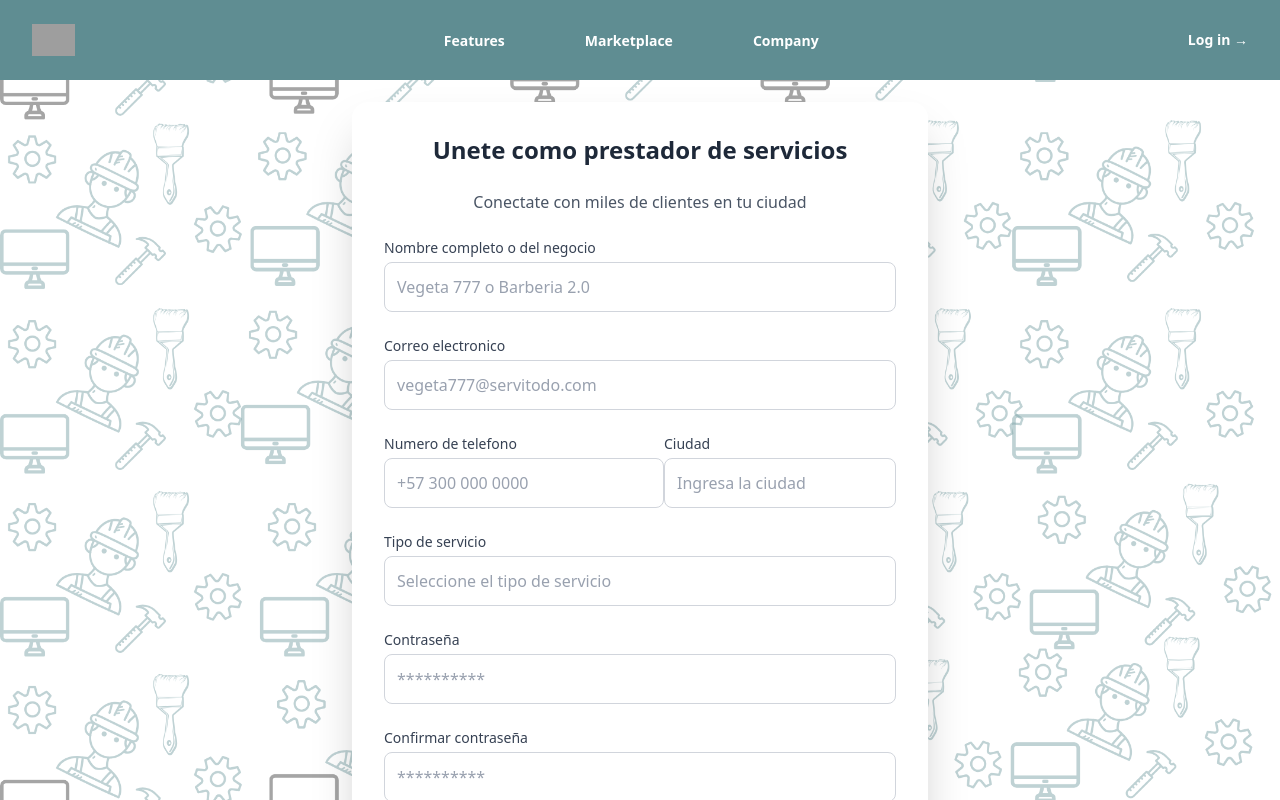
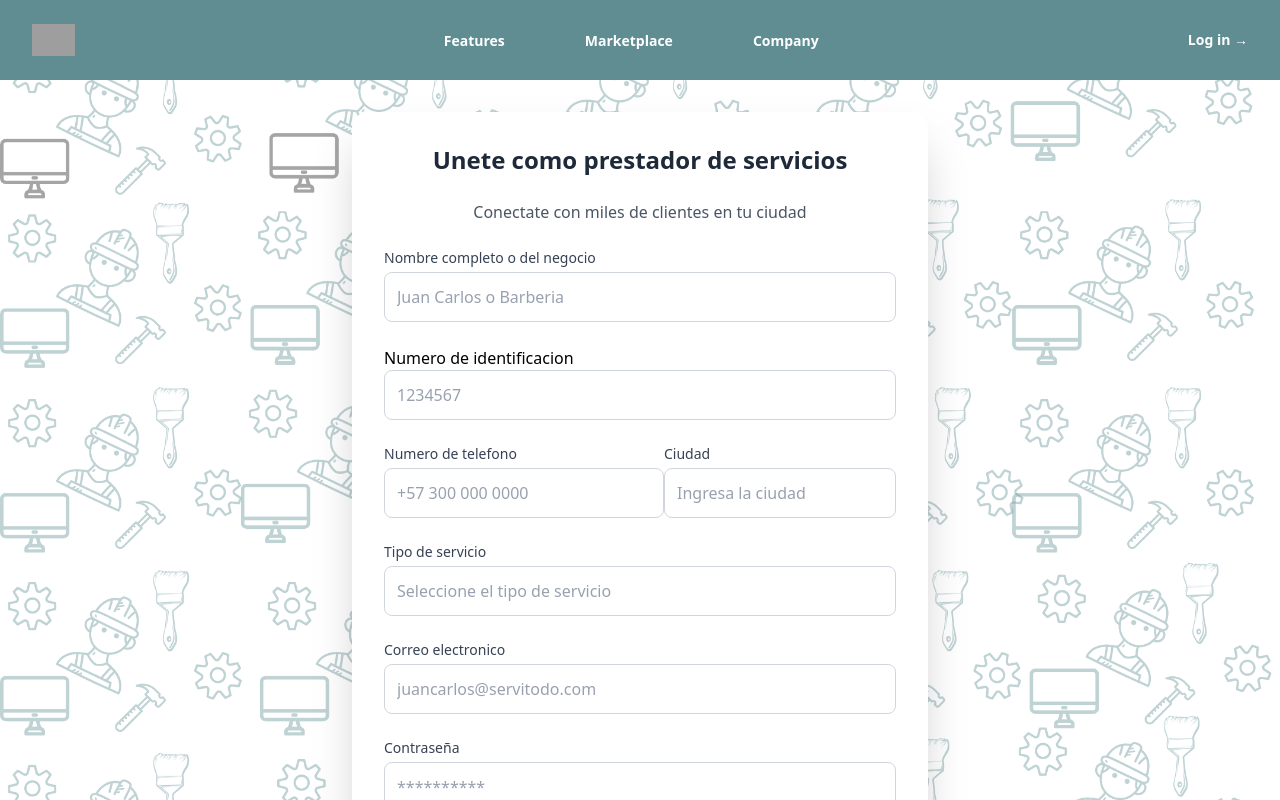
Before and after one commit to martinex18/ServiTodoWeb, a React (Vite) app: page /registerWorker in a window 1280 px wide. Shown: the top 800 px of the page. Built offline with nearby package versions, Linux system fonts and the light colour scheme; grey boxes are pictures that could not be loaded.

Commit message:
Registro exitoso, y rediseño en el inicio

```diff
--- a/src/routes/AppRoutes.jsx
+++ b/src/routes/AppRoutes.jsx
@@ -1,6 +1,7 @@
 import { BrowserRouter, Routes, Route } from "react-router-dom";
 import RoleView from "../screens/roles/RoleView";
 import RegisterWorkerView from "../screens/Worker/RegisterWorker/RegisterWorkerView";
+import HomeWorkerView from '../screens/Worker/home/HomeWorkerView'
 
 export default function AppRoutes(){
     return(
@@ -8,6 +9,7 @@ export default function AppRoutes(){
             <Routes >
                 <Route path = "/" element = {<RoleView />} />
                 <Route path = "/registerWorker" element = {<RegisterWorkerView />} />
+                <Route path = "/homeWorker" element = {<HomeWorkerView />} />
             </Routes>
         </BrowserRouter>
     );
--- a/src/screens/Worker/RegisterWorker/RegisterWorkerView.jsx
+++ b/src/screens/Worker/RegisterWorker/RegisterWorkerView.jsx
@@ -1,6 +1,54 @@
+import { useState } from "react";
+import { Link } from "react-router-dom";
 import Header from "../../../components/header/header";
+import { registerWorker } from "../../../services/worker/registerWorker";
 
 const RegisterWorkerView = () => {
+
+    const [form, setForm] = useState({
+        name: '',
+        id_number: '',
+        phone: '',
+        city: '',
+        job: '',
+        email: '',
+        password: '',
+        confirmPassword: '',
+    })
+
+    // const [loading, setLoading] = useState(false);
+  const [error, setError] = useState("");
+
+  const handleSubmit = async (e) => {
+    e.preventDefault();
+    setError("");
+
+    if (form.password !== form.confirmPassword) {
+      setError("Las contraseñas no coinciden.");
+      return;
+    }
+
+    // setLoading(true);
+    const response = await registerWorker(form);
+    // setLoading(false);
+
+    if (response.success) {
+      alert("✅ Registro exitoso");
+      setForm({
+        name: "",
+        id_number: "",
+        phone: "",
+        city: "",
+        job: "",
+        email: "",
+        password: "",
+        confirmPassword: "",
+      });
+    } else {
+      setError(response.message);
+    }
+  };
+
     return(
         <>
             <Header
@@ -11,50 +59,62 @@ const RegisterWorkerView = () => {
                 ]}
                 backgroundColor = 'bg-[#5f8d92]'
                 textColor = 'text-white'
-                position = 'static'
+                position = 'fixed'
             />
 
-            <div className="flex flex-col items-center justify-center min-h-screen bg-contain bg-center bg-white gap-6" style={{ backgroundImage: "url(src/assets/imgbackground/backgroundExt.png)"}}>
-                <div className="bg-white p-8 rounded-2xl shadow-2xl w-full max-w-xl">
+            <div className="flex flex-col items-center justify-center min-h-screen bg-contain bg-center bg-white gap-6 pt-28 pb-16 px-4" style={{ backgroundImage: "url(src/assets/imgbackground/backgroundExt.png)"}}>
+                <div className="bg-white p-8 rounded-2xl shadow-2xl w-full max-w-xl backdrop-blur-sm">
                     <h2 className="text-2xl font-bold text-center mb-6 text-gray-800">Unete como prestador de servicios</h2>
                     <p className="font-sans text-center mb-6 text-gray-600">Conectate con miles de clientes en tu ciudad</p>
 
-                    <form action="" method="post">
+                    <form onSubmit={handleSubmit} className="space-y-6">
                         <div className="mb-6">
                             <label className="block text-gray-700 text-sm font-medium mb-1">Nombre completo o del negocio</label>
-                            <input type="text" placeholder="Vegeta 777 o Barberia 2.0" className="w-full p-3 border border-gray-300 rounded-lg focus:outline-none focus:ring-2 focus:ring-[#5f8d92] placeholder:text-gray-400 font-sans" />
+                            <input type="text" placeholder="Juan Carlos o Barberia" name="Nombre" className="w-full p-3 border border-gray-300 rounded-lg focus:outline-none focus:ring-2 focus:ring-[#5f8d92] placeholder:text-gray-400 font-sans" value={form.name} onChange={(e) => setForm({...form, name: e.target.value})}/>
                         </div>
 
                         <div className="mb-6">
-                            <label className="block text-gray-700 text-sm font-medium mb-1">Correo electronico</label>
-                            <input type="email" placeholder="vegeta777@servitodo.com" className="w-full p-3 border border-gray-300 rounded-lg focus:outline-none focus:ring-2 focus:ring-[#5f8d92] placeholder:text-gray-400 font-sans" />
+                            <label className="">Numero de identificacion</label>
+                            <input type="number" placeholder="1234567" name="identificacion" className="w-full p-3 border border-gray-300 rounded-lg focus:outline-none focus:ring-2 focus:ring-[#5f8d92] placeholder:text-gray-400 font-sans" value={form.id_number} onChange={(e) => setForm({...form, id_number: e.target.value})}/>
                         </div>
+
 
                         <div className="flex items-center justify-between mb-6">
                             <div>
                                 <label className="block text-gray-700 text-sm font-medium mb-1">Numero de telefono</label>
-                                <input type="number" placeholder="+57 300 000 0000" name="telefono" className="w-[280px] p-3 border border-gray-300 rounded-lg focus:outline-none focus:ring-2 focus:ring-[#5f8d92] placeholder:text-gray-400 font-sans"/>
+                                <input type="number" placeholder="+57 300 000 0000" name="telefono" className="w-[280px] p-3 border border-gray-300 rounded-lg focus:outline-none focus:ring-2 focus:ring-[#5f8d92] placeholder:text-gray-400 font-sans" value={form.phone} onChange={(e) => setForm({...form, phone: e.target.value})}/>
                             </div>
 
                             <div>
                                 <label className="block text-gray-700 text-sm font-medium mb-1">Ciudad</label>
-                                <input type="text" placeholder="Ingresa la ciudad" name="ciudad" className="w-full p-3 border border-gray-300 rounded-lg focus:outline-none focus:ring-2 focus:ring-[#5f8d92] placeholder:text-gray-400 font-sans" />
+                                <input type="text" placeholder="Ingresa la ciudad" name="ciudad" className="w-full p-3 border border-gray-300 rounded-lg focus:outline-none focus:ring-2 focus:ring-[#5f8d92] placeholder:text-gray-400 font-sans" value={form.city} onChange={(e) => setForm({...form, city: e.target.value})}/>
                             </div>
                         </div>
 
                         <div className="mb-6">
                             <label className="block text-gray-700 text-sm font-medium mb-1">Tipo de servicio</label>
-                            <input type="text" placeholder="Seleccione el tipo de servicio" name="servicio" className="w-full p-3 border border-gray-300 rounded-lg focus:outline-none focus:ring-2 focus:ring-[#5f8d92] placeholder:text-gray-400 font-sans" />
+                            <input type="text" placeholder="Seleccione el tipo de servicio" name="servicio" className="w-full p-3 border border-gray-300 rounded-lg focus:outline-none focus:ring-2 focus:ring-[#5f8d92] placeholder:text-gray-400 font-sans" value={form.job} onChange={(e) => setForm({...form, job: e.target.value})}/>
+                        </div>
+
+                        <div className="mb-6">
+                            <label className="block text-gray-700 text-sm font-medium mb-1">Correo electronico</label>
+                            <input type="email" placeholder="juancarlos@servitodo.com" className="w-full p-3 border border-gray-300 rounded-lg focus:outline-none focus:ring-2 focus:ring-[#5f8d92] placeholder:text-gray-400 font-sans" value={form.email} onChange={(e) => setForm({...form, email: e.target.value})}/>
                         </div>
 
                         <div className="mb-6">
                             <label className="block text-gray-700 text-sm font-medium mb-1">Contraseña</label>
-                            <input type="password" placeholder="**********" name="contrasena" className="w-full p-3 border border-gray-300 rounded-lg focus:outline-none focus:ring-2 focus:ring-[#5f8d92] placeholder:text-gray-400 font-sans" />
+                            <input type="password" placeholder="**********" name="contrasena" className="w-full p-3 border border-gray-300 rounded-lg focus:outline-none focus:ring-2 focus:ring-[#5f8d92] placeholder:text-gray-400 font-sans" value={form.password} onChange={(e) => setForm({...form, password: e.target.value})}/>
                         </div>
 
                         <div className="mb-6">
                             <label className="block text-gray-700 text-sm font-medium mb-1">Confirmar contraseña</label>
-                            <input type="password" placeholder="**********" name="Confirmar_contrasena" className="w-full p-3 border border-gray-300 rounded-lg focus:outline-none focus:ring-2 focus:ring-[#5f8d92] placeholder:text-gray-400 font-sans" />
+                            <input type="password" placeholder="**********" name="Confirmar_contrasena" className="w-full p-3 border border-gray-300 rounded-lg focus:outline-none focus:ring-2 focus:ring-[#5f8d92] placeholder:text-gray-400 font-sans" value={form.confirmPassword} onChange={(e) => setForm({...form, confirmPassword: e.target.value})} />
+                        </div>
+
+                        <div className="mb-4">
+                            <Link to='/homeWorker'>
+                                <button type="submit" className="mt-6 w-full bg-[#5f8d92] text-white font-semibold p-3 rounded-lg hover:bg-[#4a6f73] transition-colors">Registrarse</button>
+                            </Link>
                         </div>
                     </form>
                 </div>
--- /dev/null
+++ b/src/screens/Worker/home/HomeWorkerView.jsx
@@ -0,0 +1,5 @@
+const HomeWorkerView = () => {
+
+}
+
+export default HomeWorkerView;
--- /dev/null
+++ b/src/services/worker/registerWorker.js
@@ -0,0 +1,41 @@
+// src/services/worker/registerWorker.js
+import { getAuth, createUserWithEmailAndPassword } from "firebase/auth";
+import { getFirestore, doc, setDoc } from "firebase/firestore";
+import { app } from "../../firebaseConfig";
+
+const auth = getAuth(app);
+const db = getFirestore(app);
+
+/**
+ * Registra un nuevo trabajador.
+ * @param {Object} data - Datos del formulario
+ */
+
+export const registerWorker = async (form) => {
+  try {
+    // Crear usuario con correo y contraseña
+    const userCredential = await createUserWithEmailAndPassword(
+      auth,
+      form.email,
+      form.password
+    );
+
+    const user = userCredential.user;
+
+    // Guardar datos adicionales en Firestore
+    await setDoc(doc(db, "worker", user.uid), {
+      name: form.name,
+      id_number: form.id_number,
+      phone: form.phone,
+      city: form.city,
+      job: form.job,
+      email: form.email,
+      createdAt: new Date(),
+    });
+
+    return { success: true };
+  } catch (error) {
+    console.error("Error registrando worker:", error);
+    return { success: false, message: error.message };
+  }
+};
```
Also changed, not shown: src/screens/Roles/RoleView.jsx (+28 -17 lines).
